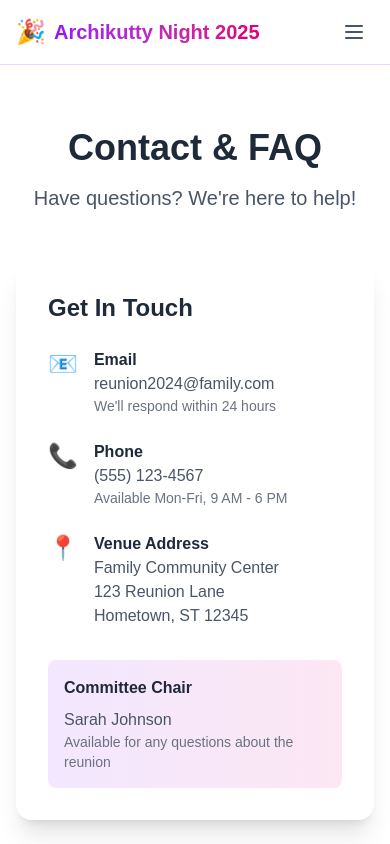
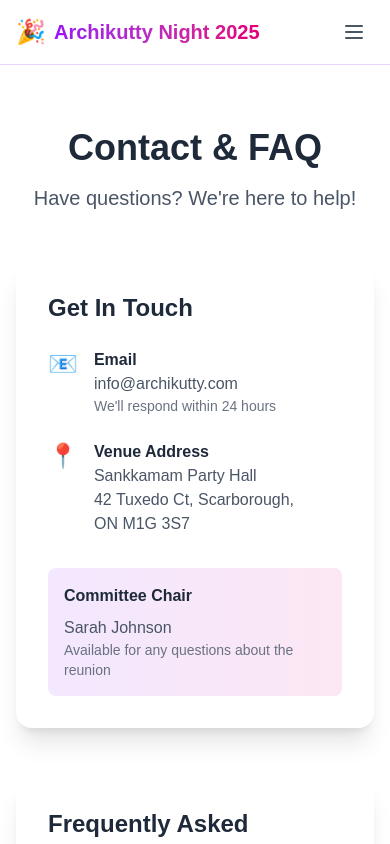
Before and after one commit to JeffinWithYa/archikutty-night-site, a Next.js app: page /contact in a window 390 px wide. Shown: the top 844 px of the page. Built offline with nearby package versions, Linux system fonts and the light colour scheme.

Commit message:
Update contact email to info@archikutty.com, remove phone, and update venue address on Contact & FAQ and Feedback pages

```diff
--- a/src/app/contact/page.tsx
+++ b/src/app/contact/page.tsx
@@ -44,17 +44,8 @@ export default function ContactPage() {
                                 <div className="text-2xl">📧</div>
                                 <div>
                                     <h3 className="font-semibold text-gray-800">Email</h3>
-                                    <p className="text-gray-600">reunion2024@family.com</p>
+                                    <p className="text-gray-600">info@archikutty.com</p>
                                     <p className="text-sm text-gray-500">We'll respond within 24 hours</p>
-                                </div>
-                            </div>
-
-                            <div className="flex items-start space-x-4">
-                                <div className="text-2xl">📞</div>
-                                <div>
-                                    <h3 className="font-semibold text-gray-800">Phone</h3>
-                                    <p className="text-gray-600">(555) 123-4567</p>
-                                    <p className="text-sm text-gray-500">Available Mon-Fri, 9 AM - 6 PM</p>
                                 </div>
                             </div>
 
@@ -62,9 +53,9 @@ export default function ContactPage() {
                                 <div className="text-2xl">📍</div>
                                 <div>
                                     <h3 className="font-semibold text-gray-800">Venue Address</h3>
-                                    <p className="text-gray-600">Family Community Center</p>
-                                    <p className="text-gray-600">123 Reunion Lane</p>
-                                    <p className="text-gray-600">Hometown, ST 12345</p>
+                                    <p className="text-gray-600">Sankkamam Party Hall</p>
+                                    <p className="text-gray-600">42 Tuxedo Ct, Scarborough,</p>
+                                    <p className="text-gray-600">ON M1G 3S7</p>
                                 </div>
                             </div>
                         </div>
@@ -94,7 +85,7 @@ export default function ContactPage() {
                                 Don't see your question here?
                             </p>
                             <a
-                                href="mailto:reunion2024@family.com"
+                                href="mailto:info@archikutty.com"
                                 className="inline-block bg-gradient-to-r from-purple-600 to-pink-600 text-white font-semibold py-3 px-6 rounded-lg shadow-lg hover:shadow-xl transform hover:scale-105 transition-all duration-200"
                             >
                                 Ask Us Directly
--- a/src/app/feedback/page.tsx
+++ b/src/app/feedback/page.tsx
@@ -54,7 +54,7 @@ export default function FeedbackPage() {
                                 Contact Us
                             </a>
                             <a
-                                href="mailto:reunion2024@family.com"
+                                href="mailto:info@archikutty.com"
                                 className="inline-block border-2 border-purple-600 text-purple-600 font-semibold py-3 px-6 rounded-lg hover:bg-purple-600 hover:text-white transition-all duration-200"
                             >
                                 Send Email
```
